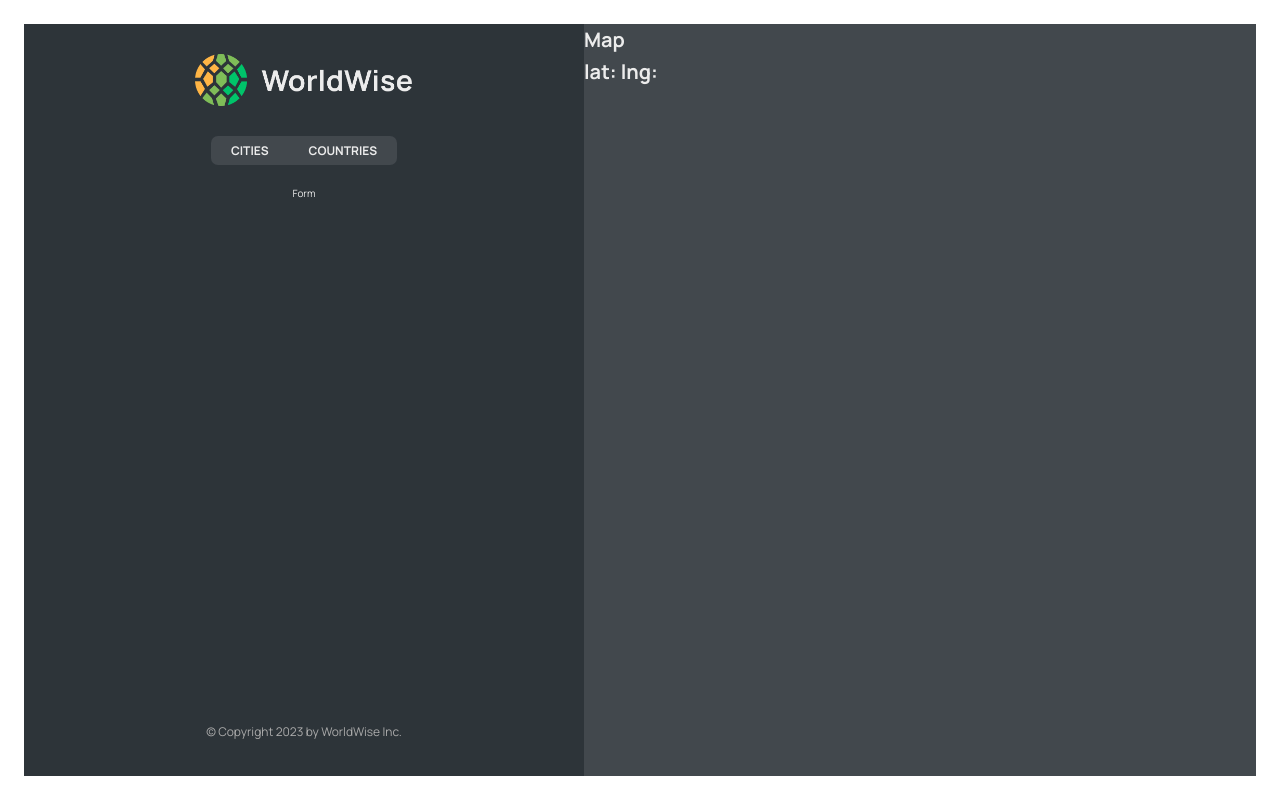
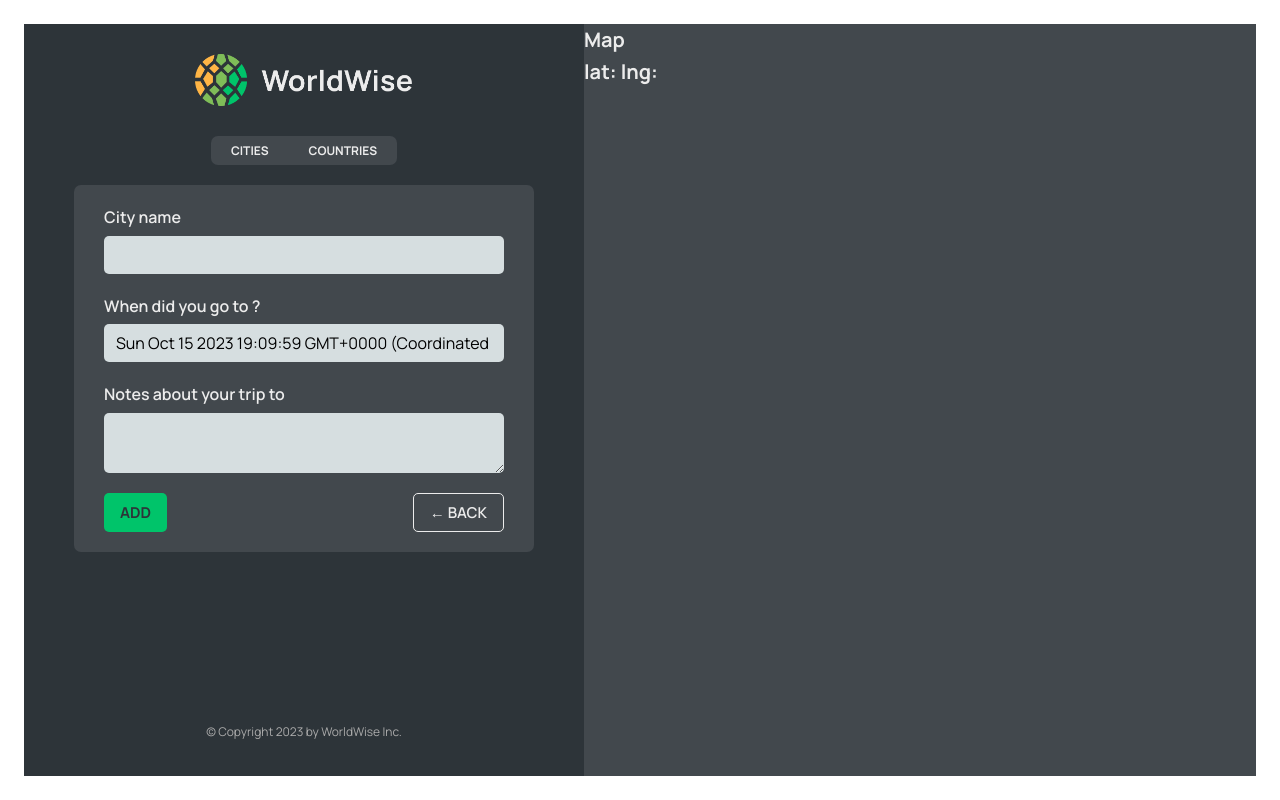
Before and after one commit to sinadl/react-practice, a React (Vite) app in the folder worldwise/: page /app/form in a window 1280 px wide. Built offline with nearby package versions, Linux system fonts and the light colour scheme; data requests are answered from the project's data file.

Commit message:
change --ver 1.1.4
-- button component
-- navigation with events

```diff
--- a/worldwise/src/App.jsx
+++ b/worldwise/src/App.jsx
@@ -1,5 +1,5 @@
 import { useEffect, useState } from "react"
-import { BrowserRouter, Routes, Route} from "react-router-dom"
+import { BrowserRouter, Routes, Route, useNavigate, Navigate} from "react-router-dom"
 
 
 import Homepage from './pages/Homepage'
@@ -11,6 +11,7 @@
 import CityList from "./components/cityList/CityList"
 import CountryList from './components/countryList/CountryList'
 import City from "./components/city/City"
+import Form from "./components/form/Form"
 
 const URL_CITIES = 'http://localhost:8000'
 export default function App() {
@@ -40,11 +41,11 @@
         <Route path="pricing" element={<Pricing />}/>
         <Route path="product" element={<Product />}/>
         <Route path="app" element={<AppLayout />}>
-          <Route index element={<CityList cities={cities} isLoading={isLoading}/>}/>
+          <Route index element={<Navigate replace to={'cities'}/>}/>
           <Route path="cities" element={<CityList cities={cities} isLoading={isLoading}/>}/>
           <Route path="cities/:id" element={<City/>}/>
           <Route path="countries" element={<CountryList cities={cities} isLoading={isLoading}/>}/>
-          <Route path="form" element={<p>Form</p>}/>
+          <Route path="form" element={<Form/>}/>
         </Route>
         <Route path="login" element={<Login />}/>
         <Route path="*" element={<PageNotFound />}/>
--- /dev/null
+++ b/worldwise/src/components/button/Button.jsx
@@ -0,0 +1,5 @@
+import styles from './Button.module.css'
+
+export default function Button({onClick,children,type}) {
+  return (<button onClick={onClick} className={`${styles.btn} ${styles[type]}`} >{children}</button>)
+}
--- a/worldwise/src/components/form/Form.jsx
+++ b/worldwise/src/components/form/Form.jsx
@@ -1,6 +1,8 @@
 // "https://api.bigdatacloud.net/data/reverse-geocode-client?latitude=0&longitude=0"
 
 import { useState } from "react";
+import { useNavigate } from "react-router-dom";
+import Button from "../button/Button";
 
 import styles from "./Form.module.css";
 
@@ -17,6 +19,7 @@
   const [country, setCountry] = useState("");
   const [date, setDate] = useState(new Date());
   const [notes, setNotes] = useState("");
+  const navigate = useNavigate();
 
   return (
     <form className={styles.form}>
@@ -49,8 +52,12 @@
       </div>
 
       <div className={styles.buttons}>
-        <button>Add</button>
-        <button>&larr; Back</button>
+        <Button type='primary' onClick={()=>{}}>Add</Button>
+        <Button type='back'
+        onClick={(e)=>{
+          e.preventDefault();
+          navigate(-1);
+        }}>&larr; Back</Button>
       </div>
     </form>
   );
--- a/worldwise/src/components/map/Map.jsx
+++ b/worldwise/src/components/map/Map.jsx
@@ -1,12 +1,13 @@
-import { useSearchParams } from "react-router-dom"
+import { useNavigate, useSearchParams } from "react-router-dom"
 import styles from './Map.module.css'
 
 export default function Map() {
   const [searchParams,setSearchParams] = useSearchParams();
+  const navigate = useNavigate()
   const lat = searchParams.get('lat')
   const lng = searchParams.get('lng')
   return (
-    <div className={styles.mapContainer}>
+    <div className={styles.mapContainer} onClick={()=>{navigate('form')}}>
       <h1>Map</h1>
       <h1>
         lat: {lat}
```
Also changed, not shown: worldwise/src/components/button/Button.module.css (renamed from worldwise/src/components/Button.module.css).
